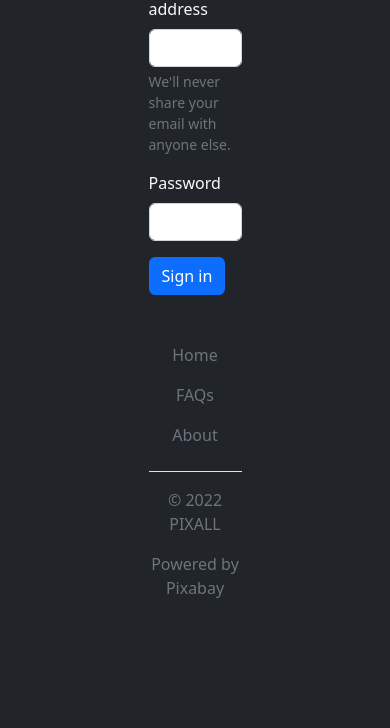
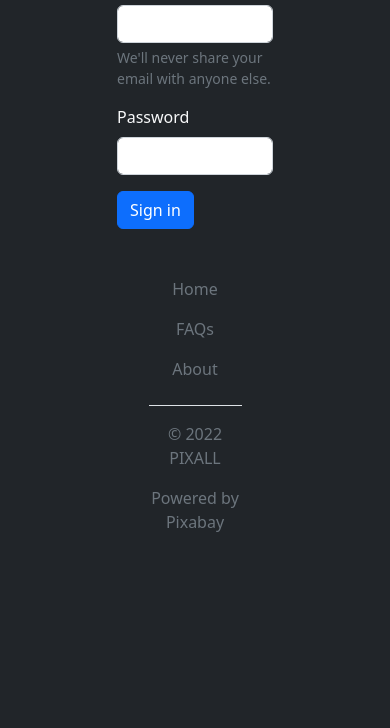
Before and after one commit to Dav16Akin/PIXALL, a plain HTML site: page index.html in a window 390 px wide. Shown: the part 116-844 px from the top of the page. Drawn offline with nearby package versions, Linux system fonts and the light colour scheme; a web font is replaced by a local one.

Commit message:
fixing sizing for mobile

```diff
--- a/index.html
+++ b/index.html
@@ -25,18 +25,22 @@
         h1 {
             font-family: 'Aboreto', cursive;
         }
+
+        .bg-dark.text-light.cont {
+            max-width: 40%;
+        }
     </style>
 </head>
-<body class="bg-dark text-light">
-    <section class="bg-dark text-light">
-        <div class="container pt-5">
+<body class="bg-dark">
+    <section class="bg-dark text-light cont m-auto">
+        <div class=" pt-5">
             <h1 class="text-center">PIXALL</h1>
 
             <div class="alert alert-danger" role="alert">
                 Input your Email in the space provided
             </div>
 
-            <form>
+            <form class="m-auto">
                 <div class="mb-3">
                   <label for="exampleInputEmail1" class="form-label">Email address</label>
                   <input type="email" class="form-control" id="exampleInputEmail1" aria-describedby="emailHelp">
@@ -47,7 +51,7 @@
                   <input type="password" class="form-control" id="exampleInputPassword1">
                 </div>
                 <a class="btn btn-primary" href="" role="button">Sign in</a>
-              </form>
+            </form>
         </div>
     </section>
 
```
